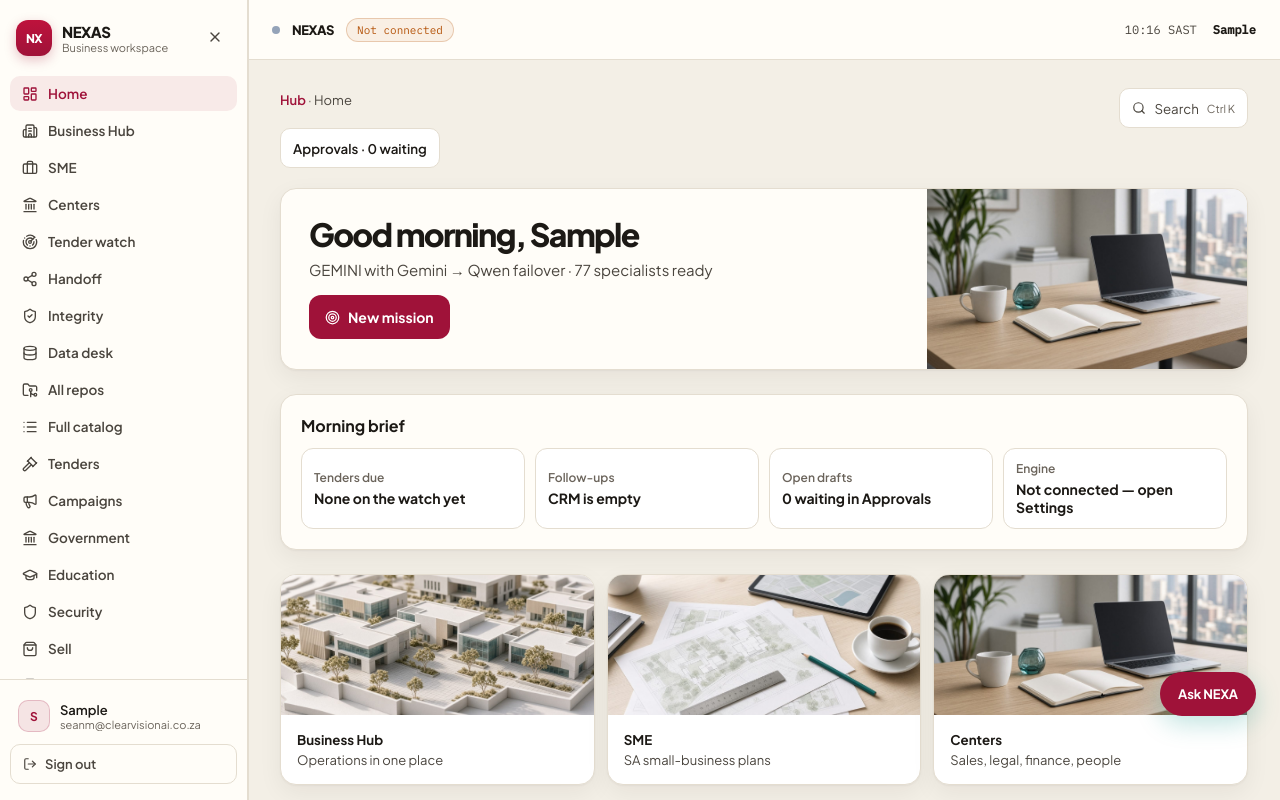
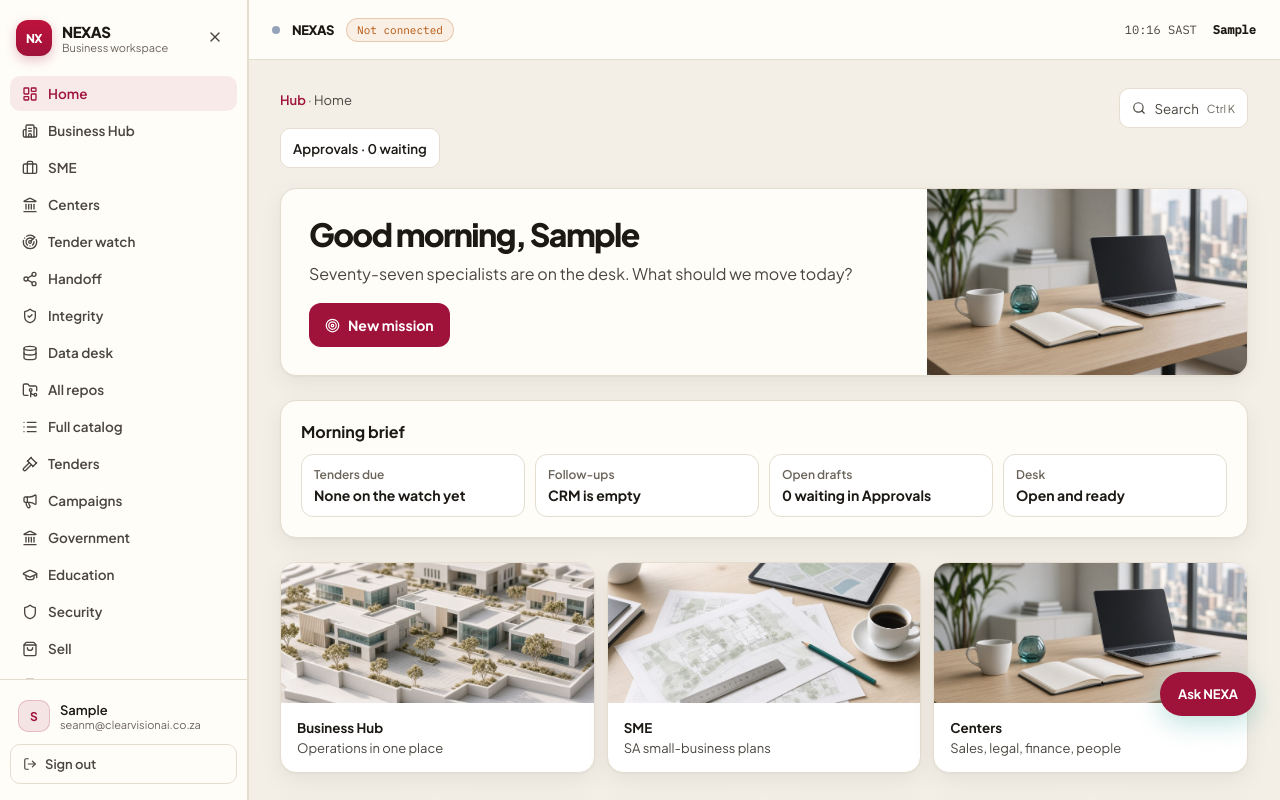
Before and after one commit to seanie84/seanie84.github.io, a React (Vite) app: page /login in a window 1280 px wide. Both pictures are taken after typing "Sample", "Sample123", "Sample123" into the empty fields and a click on the button "Save password and enter". Shown: the top 800 px of the page. Built offline with nearby package versions, Linux system fonts and the light colour scheme.

Commit message:
style: home greets by name, no engine labels

```diff
--- a/src/pages/Dashboard.tsx
+++ b/src/pages/Dashboard.tsx
@@ -3,7 +3,6 @@ import { useAuth } from '../hooks/useAuth';
 import agentsRaw from '../data/agents.json';
 import { type Agent } from '../data/types';
 import { getCategoryColor } from '../data/categories';
-import { ENGINE_SHORT, engineReady, getEngine, getFailover } from '../lib/engine';
 import { Bot, Target, Swords, Users2, BarChart2, Zap, Building2, Briefcase, Landmark } from 'lucide-react';
 
 const agents = agentsRaw as Agent[];
@@ -30,13 +29,11 @@ export default function Dashboard() {
   const greeting = hour < 12 ? 'Good morning' : hour < 17 ? 'Good afternoon' : 'Good evening';
   const firstName = (user?.name ?? 'Operator').split(' ')[0];
   const featured = agents.slice(0, 6);
-  const ready = engineReady(getEngine());
-
   const brief = [
     { label: 'Tenders due', value: 'None on the watch yet', to: '/watch' },
     { label: 'Follow-ups', value: 'CRM is empty', to: '/crm' },
     { label: 'Open drafts', value: '0 waiting in Approvals', to: '/catalog' },
-    { label: 'Engine', value: ready ? `${ENGINE_SHORT[getEngine()]} connected` : 'Not connected — open Settings', to: '/settings' },
+    { label: 'Desk', value: 'Open and ready', to: '/hub' },
   ];
 
   return (
@@ -46,9 +43,8 @@ export default function Dashboard() {
           <h1 style={{ fontSize: 32, fontWeight: 800, letterSpacing: '-0.05em', lineHeight: 1.1, color: 'var(--ink)' }}>
             {greeting}, {firstName}
           </h1>
-          <p style={{ fontSize: 15, color: 'var(--ink-2)', marginTop: 8, marginBottom: 16 }}>
-            {ENGINE_SHORT[getEngine()]}
-            {getFailover() ? ' with Gemini → Qwen failover' : ''} · 77 specialists ready
+          <p style={{ fontSize: 16, color: 'var(--ink-2)', marginTop: 10, marginBottom: 18, lineHeight: 1.45 }}>
+            Seventy-seven specialists are on the desk. What should we move today?
           </p>
           <button onClick={() => navigate('/missions')} style={{
             display: 'inline-flex', alignItems: 'center', gap: 8, padding: '10px 16px',
```
